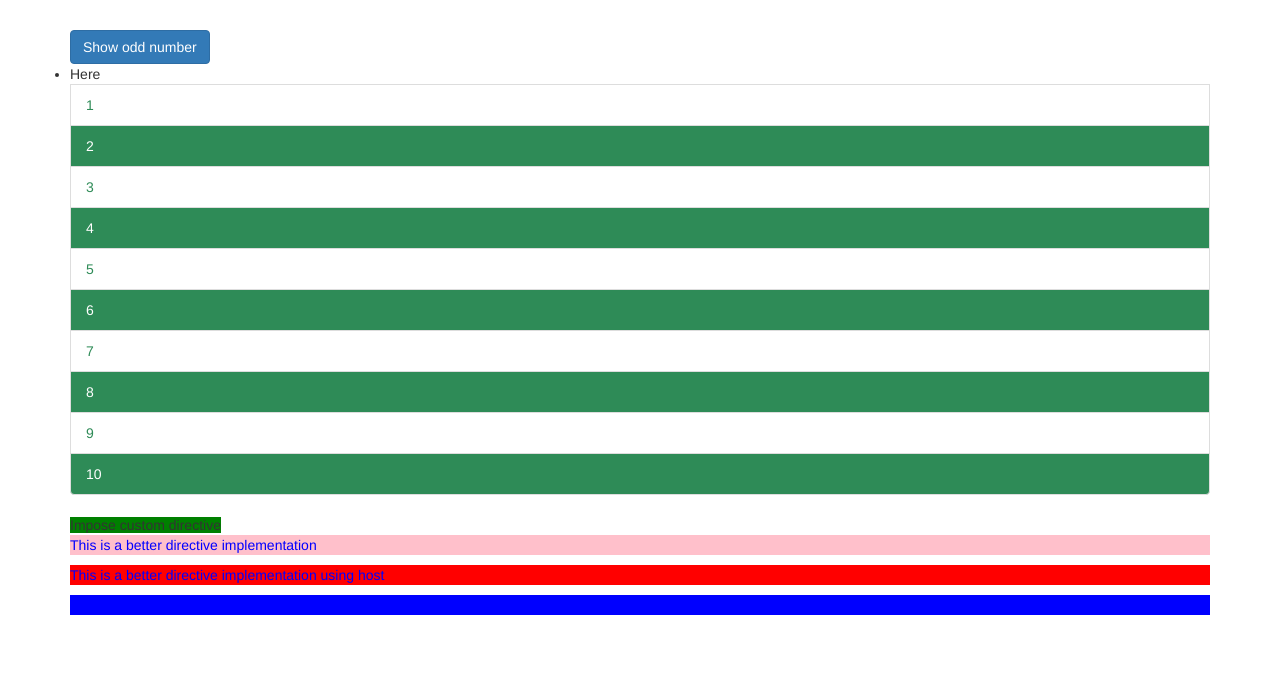
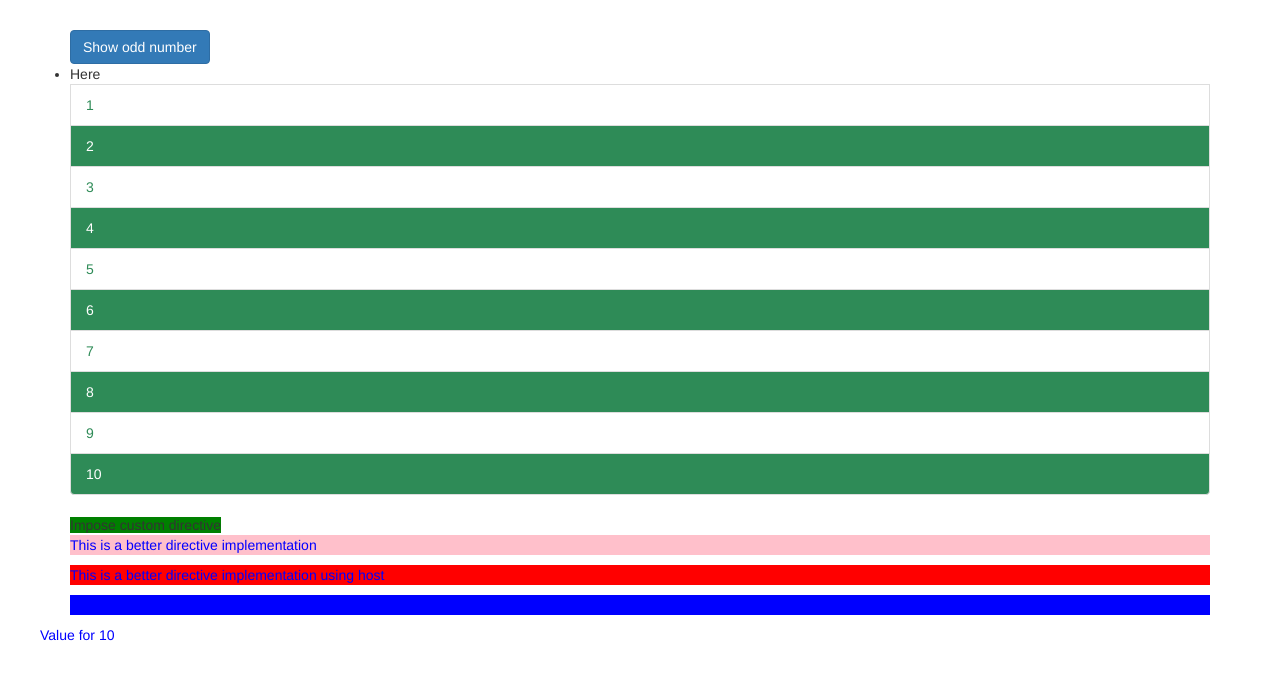
Before and after one commit to vermajnv/cmp-databinding-start, an Angular app in the folder cmp-databinding-start/: page / in a window 1280 px wide. Shown: the top 680 px of the page. Built offline with nearby package versions, Linux system fonts and the light colour scheme.

Commit message:
Implemented switch Cases

```diff
--- a/cmp-databinding-start/src/app/app.component.html
+++ b/cmp-databinding-start/src/app/app.component.html
@@ -29,6 +29,13 @@
             <p improvedHighlighter>This is a better directive implementation using host</p>
             <p appHostBindingDirective defaultColor="blue" elementColor="yellow">This is a better directive implementation using host Binding</p>
         </div>
+        <div class="row" [ngSwitch]="value">
+            <p *ngSwitchCase="5">Value for 5</p>
+            <p *ngSwitchCase="10">Value for 10</p>
+            <p *ngSwitchCase="15">Value for 15</p>
+            <p *ngSwitchCase="20">Value for 20</p>
+            <p *ngSwitchDefault>Default Value</p>
+        </div>
     </div>
 
 </div>
--- a/cmp-databinding-start/src/app/app.component.ts
+++ b/cmp-databinding-start/src/app/app.component.ts
@@ -11,7 +11,7 @@ export class AppComponent {
   evenNumbers : number[];
   oddNumbers : number[];
   onlyOdd : boolean = true;
-
+  value = 10;
   serverElements: { type: string, name: string, content: string }[] = [];
   onServerAdded(serverData: { serverName: string, serverContent: string }) {
     this.serverElements.push({
```
